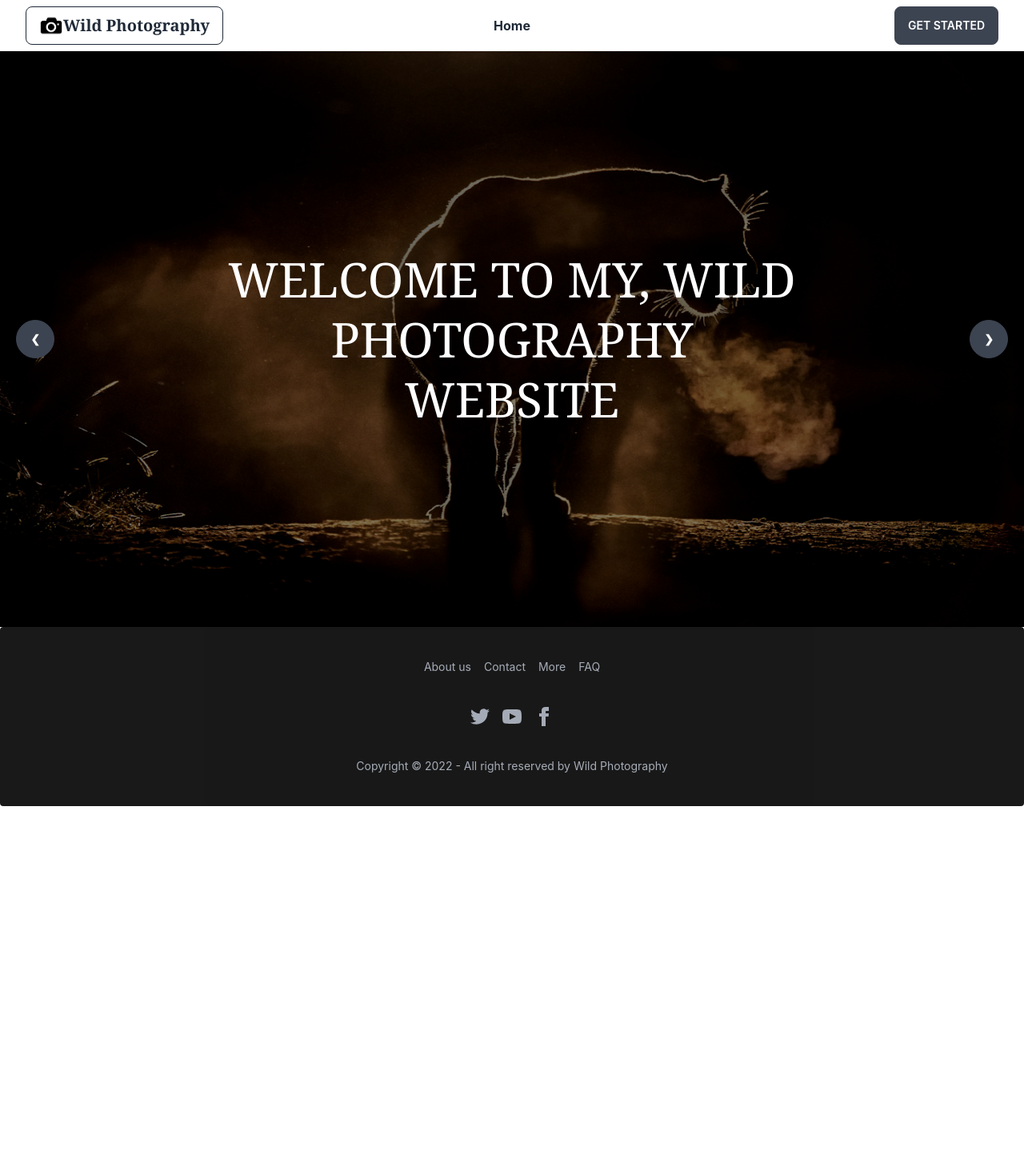
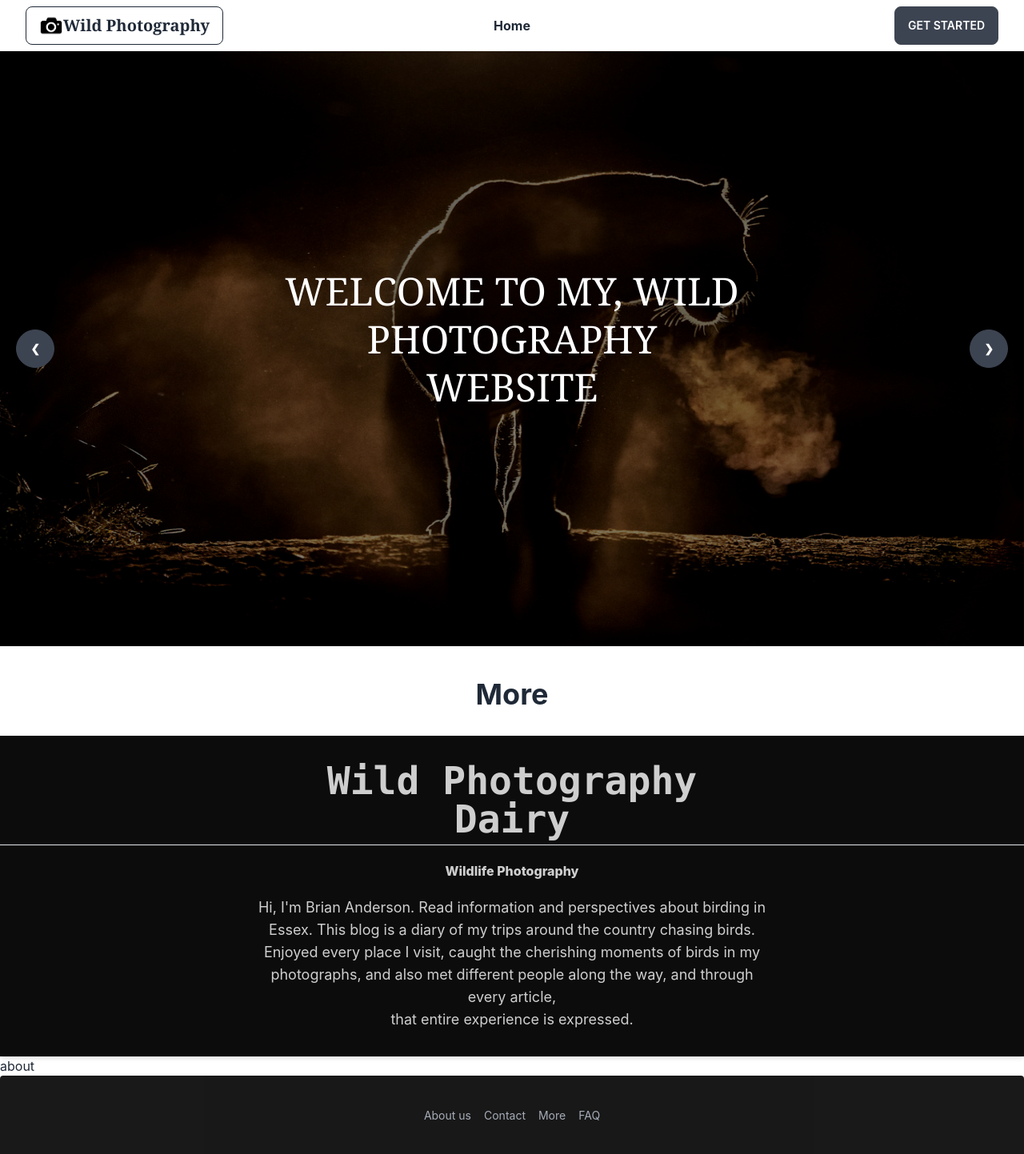
Before and after one commit to Kawsar-Ahmed-Ridoy/wild-photography-client, a React (Create React App) app: page / in a window 1280 px wide. Shown: the top 1443 px of the page at 80% size. Before the commit the page ends 1008 px from the top, so only its background shows below. Built offline with nearby package versions, Linux system fonts and the light colour scheme; grey boxes are pictures that could not be loaded.

Commit message:
More component added and data insert complete

```diff
--- /dev/null
+++ b/src/Pages/Home/About/About.js
@@ -0,0 +1,11 @@
+import React from 'react';
+
+const About = () => {
+    return (
+        <div>
+            about
+        </div>
+    );
+};
+
+export default About;
--- a/src/Pages/Home/Banner.js
+++ b/src/Pages/Home/Banner/Banner.js
@@ -1,18 +1,19 @@
 import React from 'react';
-import image1 from '../../asset/image1.jpg'
-import image2 from '../../asset/image2.jpg'
-import image3 from '../../asset/image3.jpg'
+import image1 from '../../../asset/image1.jpg'
+import image2 from '../../../asset/image2.jpg'
+import image3 from '../../../asset/image3.jpg'
 
 const Banner = () => {
     return (
-        <div>
+        <div className='mb-10'>
       <>
-      <div style={{height:"90vh"}} className="carousel w-full ">
+      <div style={{height:"93vh"}} className="carousel w-full ">
   <div id="slide1" className="carousel-item relative w-full">
   <div className=" bg-black absolute opacity-50 h-full w-full"></div>
     <img src={image1} alt='' className="w-full" />
 
-    <div style={{height:"90vh", textTransform:'uppercase'}} className="absolute flex justify-center align-middle w-full text-center text-6xl  font-serif text-white"><h2 className='my-auto leading-tight'>welcome to my, wild<br/>  photography <br/>website</h2></div>
+    <div style={{height:"90vh", textTransform:'uppercase'}} className="absolute flex justify-center align-middle w-full text-center text-5xl
+      font-serif text-white"><h2 className='my-auto leading-tight'>welcome to my, wild<br/>  photography <br/>website</h2></div>
 
 
     <div className="absolute flex justify-between transform -translate-y-1/2 left-5 right-5 top-1/2">
--- a/src/Pages/Home/Home.js
+++ b/src/Pages/Home/Home.js
@@ -1,10 +1,15 @@
 import React from 'react';
-import Banner from './Banner';
+import About from './About/About';
+import Banner from './Banner/Banner';
+import More from './More/More';
+
 
 const Home = () => {
     return (
         <div>
             <Banner></Banner>
+            <More></More>
+            <About></About>
         </div>
     );
 };
--- /dev/null
+++ b/src/Pages/Home/More/More.js
@@ -0,0 +1,20 @@
+import React from 'react';
+
+const More = () => {
+    return (
+        <div >
+            <h1 className='text-center text-4xl font-bold mb-8'>More</h1>
+
+                <div data-theme="black" className='py-8 shadow-md  opacity-95'>
+                <h2 className='text-center text-5xl font-mono font-extrabold mb-2 '>Wild Photography <br/> Dairy</h2>
+                    <hr/>
+                    <h4 className='text-center font-extrabold my-5'>Wildlife Photography</h4>
+               <p className='text-center text-lg w-1/2 mx-auto'>
+               Hi, I'm Brian Anderson. Read information and perspectives about  birding in Essex. This blog is a diary of my trips around the country chasing birds. Enjoyed every place I visit, caught the cherishing moments of birds in my photographs, and also met different people along the way, and through every article, <br/>that entire experience is expressed.
+               </p>
+            </div>
+        </div>
+    );
+};
+
+export default More;
--- a/src/Router/Routes/Routes.js
+++ b/src/Router/Routes/Routes.js
@@ -1,5 +1,6 @@
 import Main from "../../Layout/Main";
-import Home from "../../Pages/Home/Banner";
+import Home from "../../Pages/Home/Home";
+
 
 const { createBrowserRouter } = require("react-router-dom");
 
```
